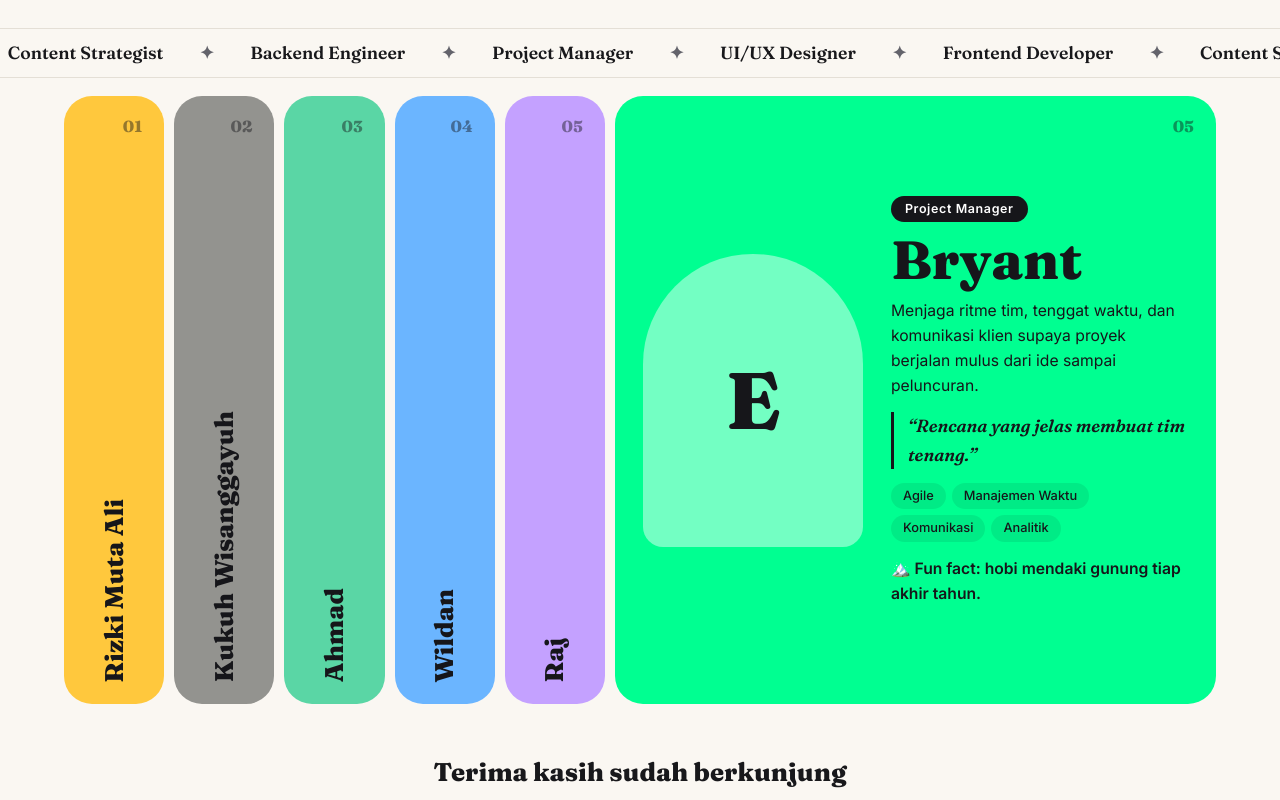
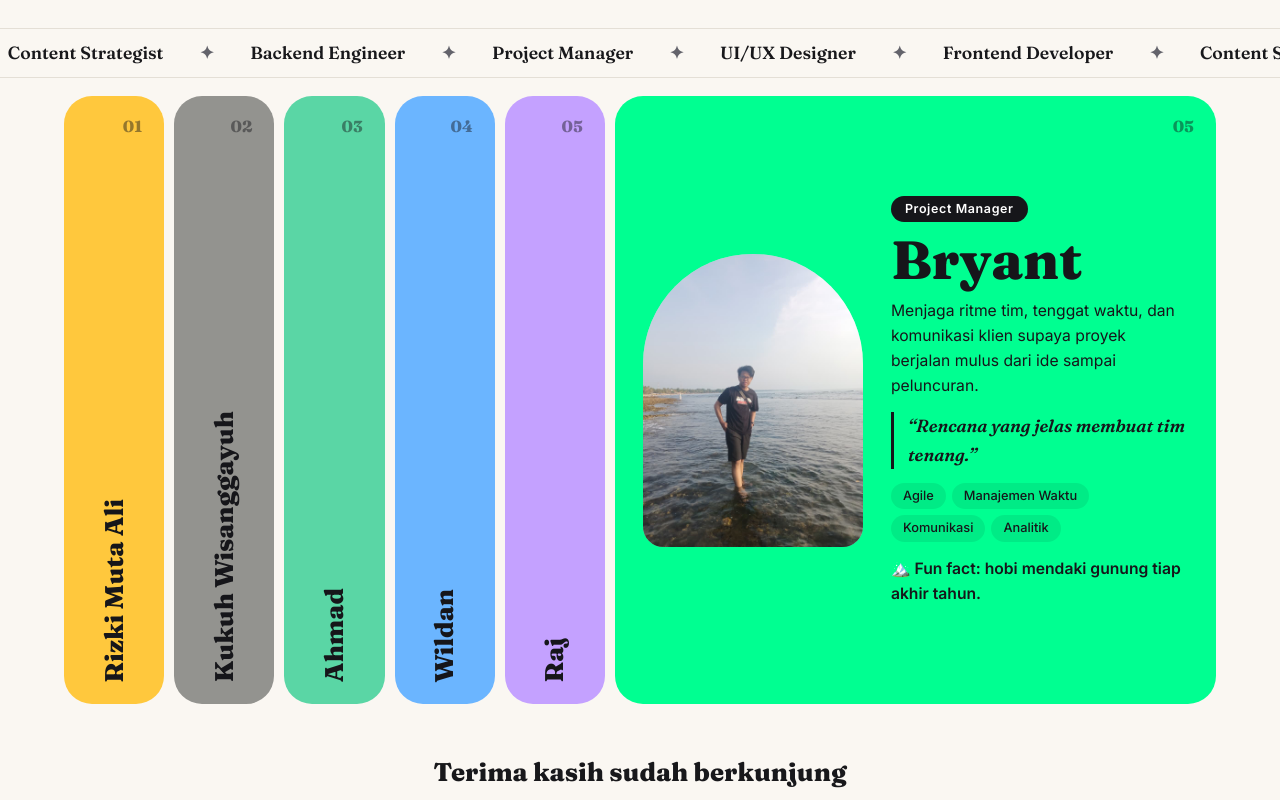
Before and after one commit to hihuucuyy/Kelompok-5, a plain HTML site: page kelompok 5.html in a window 1280 px wide. Both pictures are taken after a click on the button "Bryant". Shown: the part 441-1241 px from the top of the page. Drawn offline with Linux system fonts and the light colour scheme.

Commit message:
Mengerjakan tugas bryant

```diff
--- a/kelompok 5.html
+++ b/kelompok 5.html
@@ -641,7 +641,7 @@
             <div class="body">
               <div class="photo">
                 <span class="initial">E</span>
-                <img src="foto/eka.jpg" alt="Foto Eka Maharani" onerror="this.remove()">
+                <img src="asset/Bryant.jpeg" alt="Foto Bryant" onerror="this.remove()">
               </div>
               <div class="info">
                 <span class="role">Project Manager</span>
```
Also changed, not shown: asset/Bryant.jpeg (added).
